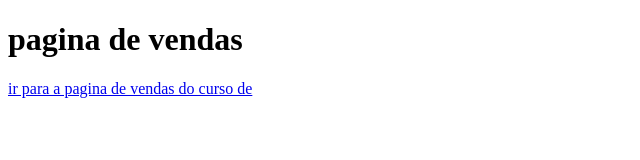
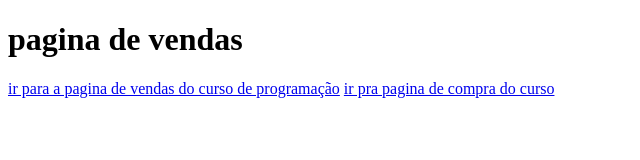
Before and after one commit to jandison21/alura-git-02, a plain HTML site: page vendas.html in a window 1280 px wide. Shown: the whole page, without its empty margins (0-640 px from the left). Drawn offline with Linux system fonts and the light colour scheme.

Commit message:
adicionado pagina de curso

```diff
--- a/vendas.html
+++ b/vendas.html
@@ -8,6 +8,7 @@
 </head>
 <body>
     <h1>pagina de vendas</h1>
-    <a href="Vendas.html">ir para a pagina de vendas do curso de</a>
+    <a href="Vendas.html">ir para a pagina de vendas do curso de programação</a>
+    <a href="compra.html">ir pra pagina de compra do curso</a>
 </body>
 </html>
```
